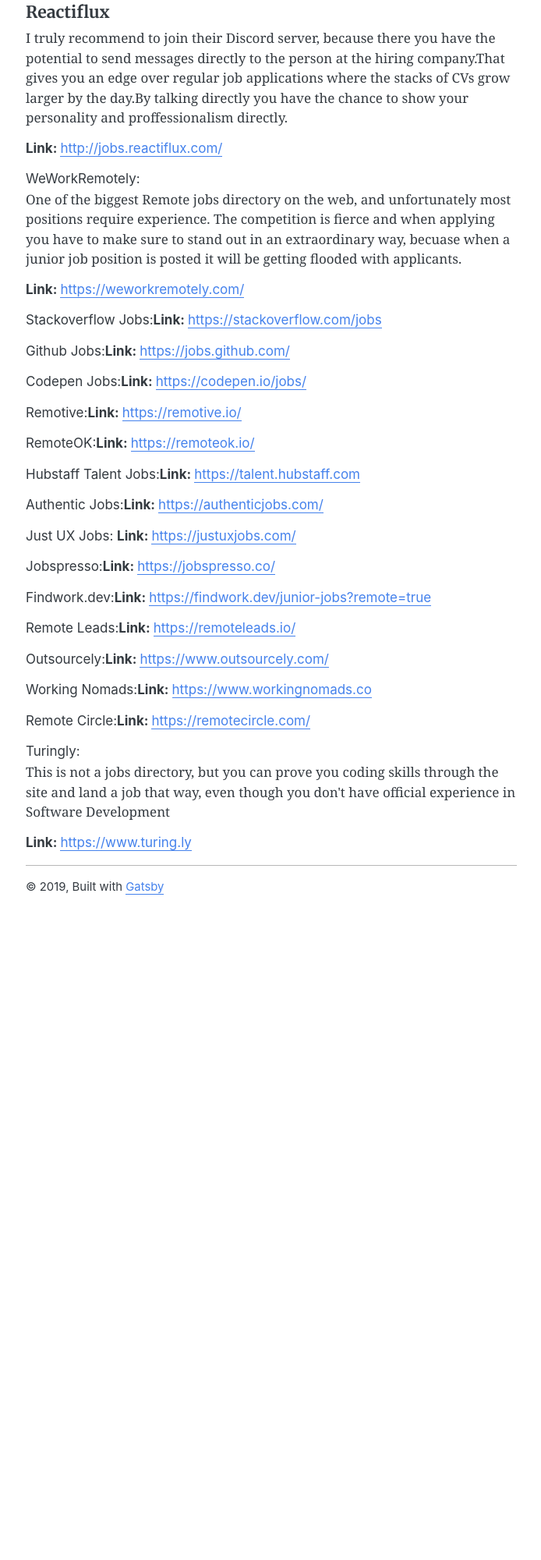
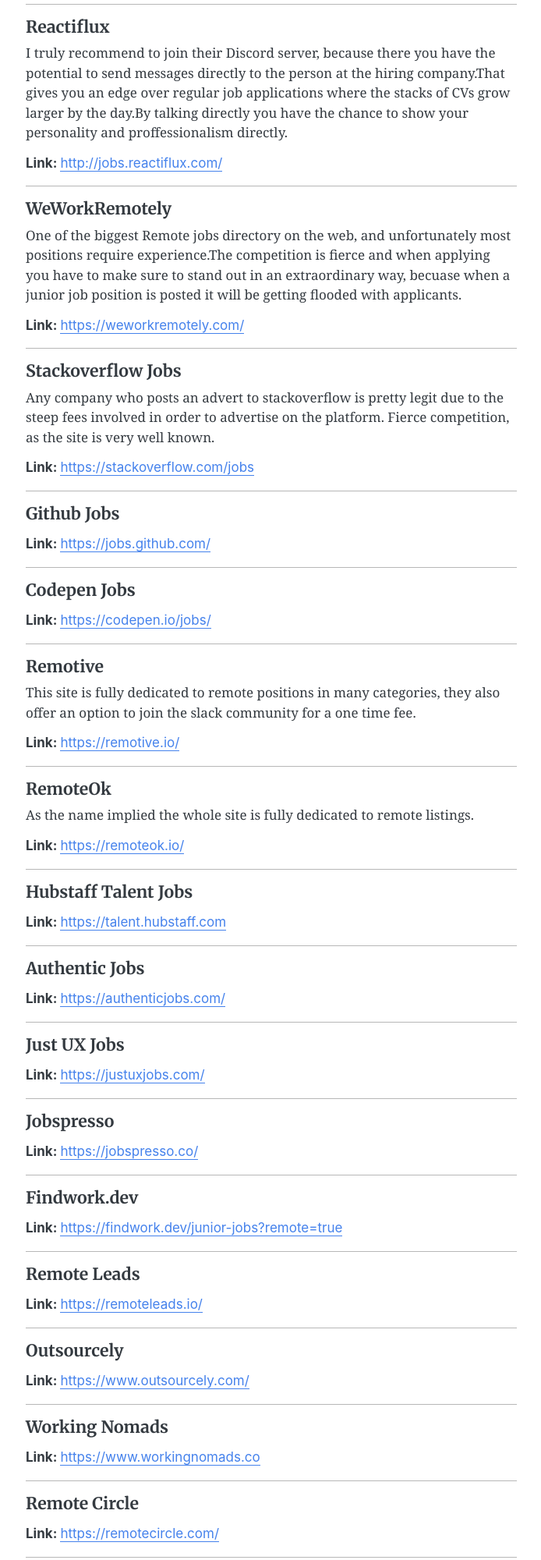
Before and after one commit to ugglr/Remote-Developer-jobs-directory, a Gatsby site: page /directories in a window 1280 px wide. Shown: the part 359-2359 px from the top of the page at 78% size, without its empty margins (292-986 px from the left). Before the commit the page ends 1549 px from the top, so only its background shows below. Built offline with nearby package versions, Linux system fonts and the light colour scheme; Gatsby itself is replaced by a stand-in of ours; some packages are replaced by stand-ins of ours.

Commit message:
Refactored my code: DRY

```diff
--- a/src/pages/directories.js
+++ b/src/pages/directories.js
@@ -22,6 +22,91 @@
           "I truly recommend to join their Discord server, because there you have the potential to send messages directly to the person at the hiring company.That gives you an edge over regular job applications where the stacks of CVs grow larger by the day.By talking directly you have the chance to show your personality and proffessionalism directly.",
         url: "http://jobs.reactiflux.com/",
       },
+      {
+        name: "WeWorkRemotely",
+        body:
+          "One of the biggest Remote jobs directory on the web, and unfortunately most positions require experience.The competition is fierce and when applying you have to make sure to stand out in an extraordinary way, becuase when a junior job position is posted it will be getting flooded with applicants.",
+        url: "https://weworkremotely.com/",
+      },
+      {
+        name: "Stackoverflow Jobs",
+        body:
+          "Any company who posts an advert to stackoverflow is pretty legit due to the steep fees involved in order to advertise on the platform. Fierce competition, as the site is very well known.",
+        url: "https://stackoverflow.com/jobs",
+      },
+      {
+        name: "Github Jobs",
+        body: "",
+        url: "https://jobs.github.com/",
+      },
+      {
+        name: "Codepen Jobs",
+        body: "",
+        url: "https://codepen.io/jobs/",
+      },
+      {
+        name: "Remotive",
+        body:
+          "This site is fully dedicated to remote positions in many categories, they also offer an option to join the slack community for a one time fee.",
+        url: "https://remotive.io/",
+      },
+      {
+        name: "RemoteOk",
+        body:
+          "As the name implied the whole site is fully dedicated to remote listings.",
+        url: "https://remoteok.io/",
+      },
+      {
+        name: "Hubstaff Talent Jobs",
+        body: "",
+        url: "https://talent.hubstaff.com",
+      },
+      {
+        name: "Authentic Jobs",
+        body: "",
+        url: "https://authenticjobs.com/",
+      },
+      {
+        name: "Just UX Jobs",
+        body: "",
+        url: "https://justuxjobs.com/",
+      },
+      {
+        name: "Jobspresso",
+        body: "",
+        url: "https://jobspresso.co/",
+      },
+      {
+        name: "Findwork.dev",
+        body: "",
+        url: "https://findwork.dev/junior-jobs?remote=true",
+      },
+      {
+        name: "Remote Leads",
+        body: "",
+        url: "https://remoteleads.io/",
+      },
+      {
+        name: "Outsourcely",
+        body: "",
+        url: "https://www.outsourcely.com/",
+      },
+      {
+        name: "Working Nomads",
+        body: "",
+        url: "https://www.workingnomads.co",
+      },
+      {
+        name: "Remote Circle",
+        body: "",
+        url: "https://remotecircle.com/",
+      },
+      {
+        name: "Turingly",
+        body:
+          "This is not a jobs directory, but you can prove you coding skills through the site and land a job that way, even though you don't have official experience in Software Development",
+        url: "https://www.turing.ly",
+      },
     ]
 
     return (
@@ -31,120 +116,17 @@
           <ul style={{ listStyle: "none" }}>
             {comps.map(comp => {
               return (
+                <>
                   <li>
                     <h5>{comp.name}</h5>
                     <p>{comp.body}</p>
                     <strong>Link: </strong>
                     <a href={comp.url}>{comp.url}</a>
                   </li>
+                  <hr />
+                </>
               )
             })}
-
-            <li>
-              WeWorkRemotely:{" "}
-              <p>
-                One of the biggest Remote jobs directory on the web, and
-                unfortunately most positions require experience. The competition
-                is fierce and when applying you have to make sure to stand out
-                in an extraordinary way, becuase when a junior job position is
-                posted it will be getting flooded with applicants.
-              </p>
-              <strong>Link: </strong>
-              <a href="https://weworkremotely.com/">
-                https://weworkremotely.com/
-              </a>
-            </li>
-            <li>
-              Stackoverflow Jobs:
-              <strong>Link: </strong>
-              <a href="https://stackoverflow.com/jobs">
-                https://stackoverflow.com/jobs
-              </a>
-            </li>
-            <li>
-              Github Jobs:
-              <strong>Link: </strong>
-              <a href="https://jobs.github.com/">https://jobs.github.com/</a>
-            </li>
-            <li>
-              Codepen Jobs:
-              <strong>Link: </strong>
-              <a href="https://codepen.io/jobs/">https://codepen.io/jobs/</a>
-            </li>
-            <li>
-              Remotive:
-              <strong>Link: </strong>
-              <a href="https://remotive.io/">https://remotive.io/</a>
-            </li>
-            <li>
-              RemoteOK:
-              <strong>Link: </strong>
-              <a href="https://remoteok.io/">https://remoteok.io/</a>
-            </li>
-            <li>
-              Hubstaff Talent Jobs:
-              <strong>Link: </strong>
-              <a href="https://talent.hubstaff.com">
-                https://talent.hubstaff.com
-              </a>
-            </li>
-            <li>
-              Authentic Jobs:
-              <strong>Link: </strong>
-              <a href="https://authenticjobs.com/">
-                https://authenticjobs.com/
-              </a>
-            </li>
-            <li>
-              Just UX Jobs: <strong>Link: </strong>
-              <a href="https://justuxjobs.com/">https://justuxjobs.com/</a>
-            </li>
-            <li>
-              Jobspresso:
-              <strong>Link: </strong>
-              <a href="https://jobspresso.co/">https://jobspresso.co/</a>
-            </li>
-            <li>
-              Findwork.dev:
-              <strong>Link: </strong>
-              <a href="https://findwork.dev/junior-jobs?remote=true">
-                https://findwork.dev/junior-jobs?remote=true
-              </a>
-            </li>
-            <li>
-              Remote Leads:
-              <strong>Link: </strong>
-              <a href="https://remoteleads.io/">https://remoteleads.io/</a>
-            </li>
-            <li>
-              Outsourcely:
-              <strong>Link: </strong>
-              <a href="https://www.outsourcely.com/">
-                https://www.outsourcely.com/
-              </a>
-            </li>
-            <li>
-              Working Nomads:
-              <strong>Link: </strong>
-              <a href="https://www.workingnomads.co">
-                https://www.workingnomads.co
-              </a>
-            </li>
-            <li>
-              Remote Circle:
-              <strong>Link: </strong>
-              <a href="https://remotecircle.com/">https://remotecircle.com/</a>
-            </li>
-            <li>
-              Turingly:{" "}
-              <p>
-                This is not a jobs directory, but you can prove you coding
-                skills through the site and land a job that way, even though you
-                don't have official experience in Software Development
-              </p>{" "}
-              <strong>Link: </strong>
-              <a href="https://www.turing.ly">https://www.turing.ly</a>
-            </li>
           </ul>
         </div>
         <hr />
```
Lines whose indentation alone changed are shown as unchanged.
